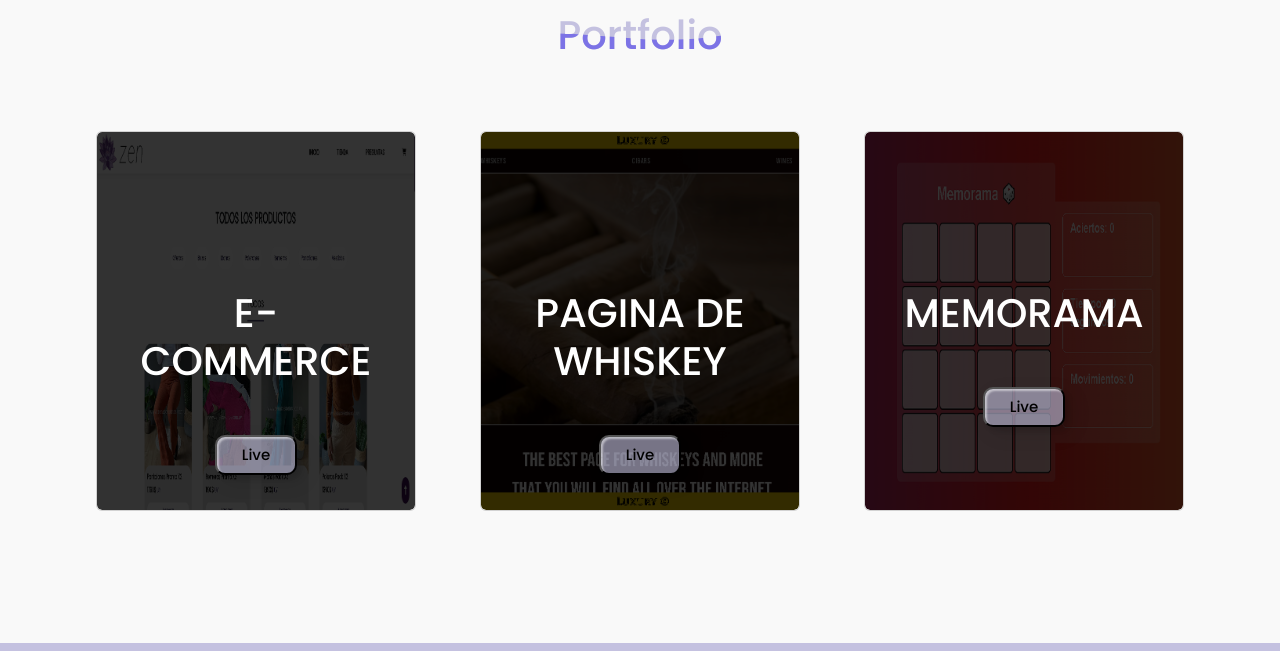
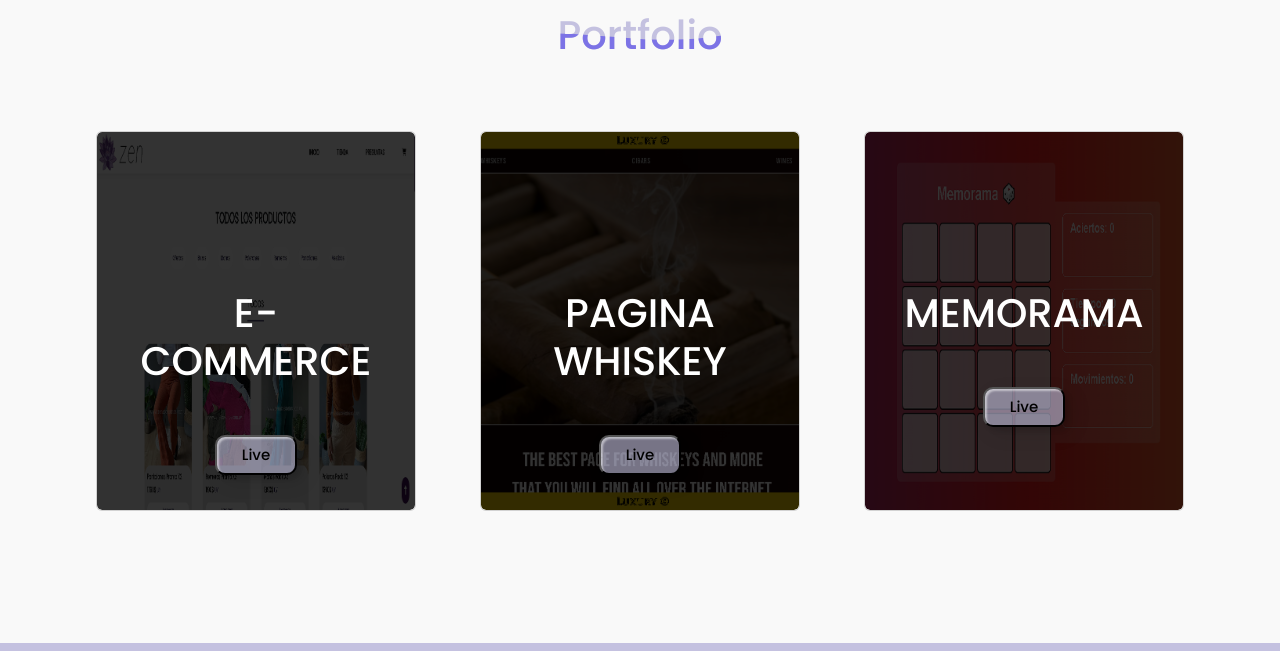
Before and after one commit to tinoz2/portfolio, a website: page index.html in a window 1280 px wide. Shown: the part 1559-2210 px from the top of the page. Drawn offline with nearby package versions, Linux system fonts and the light colour scheme.

Commit message:
changenull

```diff
--- a/index.html
+++ b/index.html
@@ -93,7 +93,7 @@
                 <div class="card">
                     <img class="card-img" src="./img/Screenshot_2.png" alt="whiskeytino">
                 <div class="card-body">
-                    <h2 class="card-title">Pagina de whiskey</h2>
+                    <h2 class="card-title">Pagina whiskey</h2>
                     <a href="https://whiskeytino.netlify.app/index.html" target="_blank"><button class="custom-btn btn-15">Live</button></a>
                 </div>
                 </div>
```
